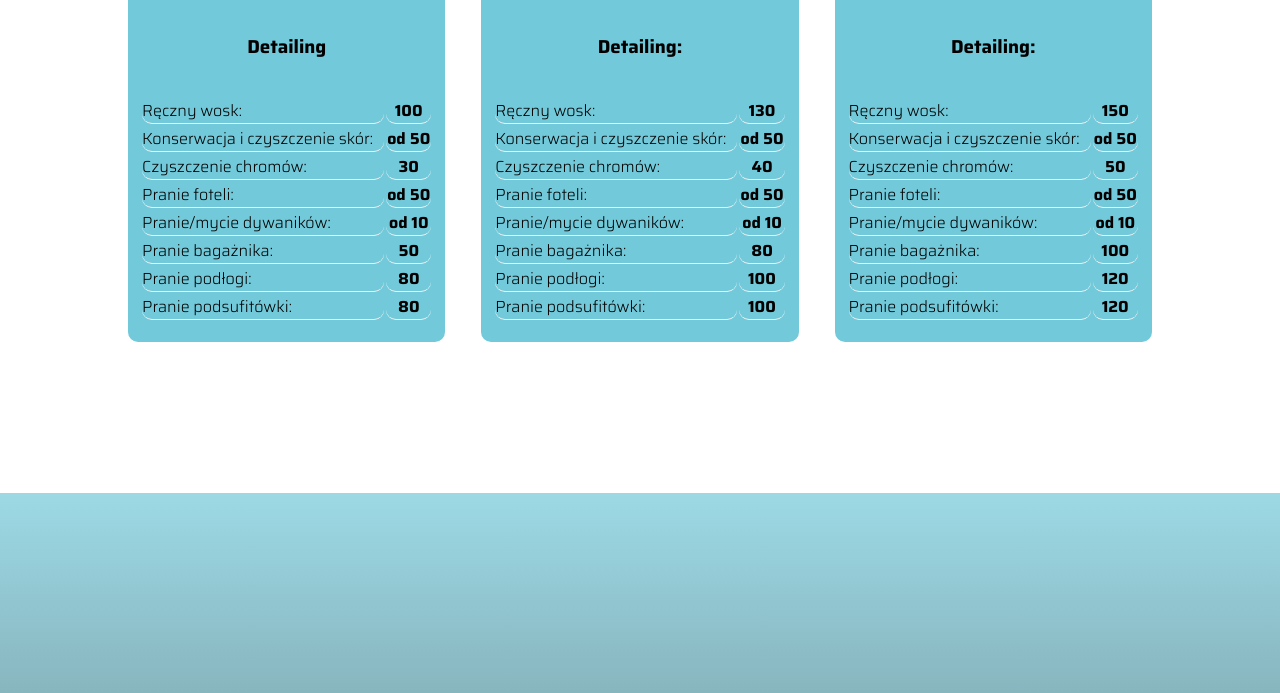
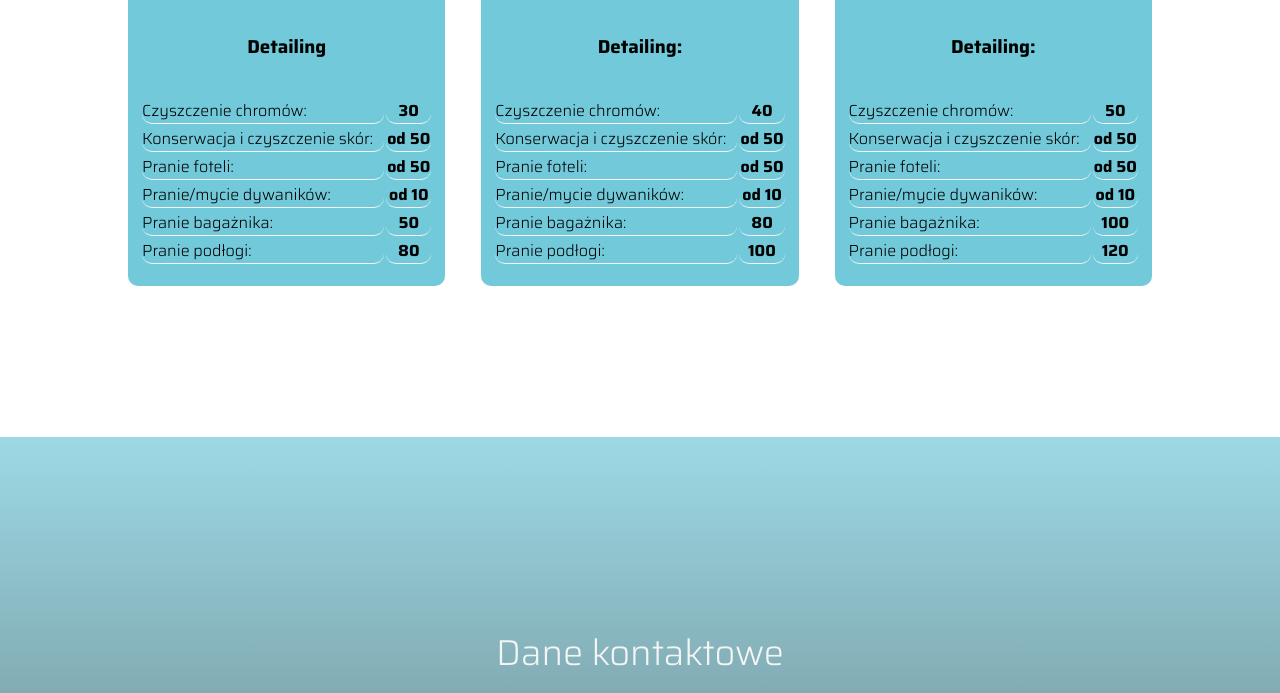
Before and after one commit to KlugSolutions/AquaCarWash.pl-Website, a plain HTML site: page index.html in a window 1280 px wide. Shown: the part 1297-1990 px from the top of the page. Drawn offline with Linux system fonts and the light colour scheme.

Commit message:
change prices

```diff
--- a/index.html
+++ b/index.html
@@ -35,7 +35,8 @@
 			<h1><span>AQUA Car</span> Wash</h1>
 			<hr>
 			<p>Myjnia Samochodowa w Redzie</p>
-			<a href="https://facebook.com/MyjniaReda" class="hero-btn" target="_blank">Polub nas na <i class="fa fa-facebook"></i> i
+			<a href="https://facebook.com/MyjniaReda" class="hero-btn" target="_blank">Polub nas na <i
+					class="fa fa-facebook"></i> i
 				zarezerwuj w terminarzu swoją wizytę!</a>
 		</div>
 	</section>
@@ -80,16 +81,12 @@
 				<table>
 					<h3>Detailing</h3><br>
 					<tr>
-						<td>Ręczny wosk:</td>
-						<th>100</th>
+						<td>Czyszczenie chromów:</td>
+						<th>30</th>
 					</tr>
 					<tr>
 						<td>Konserwacja i czyszczenie skór:</td>
 						<th>od 50</th>
-					</tr>
-					<tr>
-						<td>Czyszczenie chromów:</td>
-						<th>30</th>
 					</tr>
 					<tr>
 						<td>Pranie foteli:</td>
@@ -105,10 +102,6 @@
 					</tr>
 					<tr>
 						<td>Pranie podłogi:</td>
-						<th>80</th>
-					</tr>
-					<tr>
-						<td>Pranie podsufitówki:</td>
 						<th>80</th>
 					</tr>
 				</table>
@@ -148,16 +141,12 @@
 				<table>
 					<h3>Detailing:</h3><br>
 					<tr>
-						<td>Ręczny wosk:</td>
-						<th>130</th>
+						<td>Czyszczenie chromów:</td>
+						<th>40</th>
 					</tr>
 					<tr>
 						<td>Konserwacja i czyszczenie skór:</td>
 						<th>od 50</th>
-					</tr>
-					<tr>
-						<td>Czyszczenie chromów:</td>
-						<th>40</th>
 					</tr>
 					<tr>
 						<td>Pranie foteli:</td>
@@ -173,10 +162,6 @@
 					</tr>
 					<tr>
 						<td>Pranie podłogi:</td>
-						<th>100</th>
-					</tr>
-					<tr>
-						<td>Pranie podsufitówki:</td>
 						<th>100</th>
 					</tr>
 				</table>
@@ -216,16 +201,12 @@
 				<table>
 					<h3>Detailing:</h3><br>
 					<tr>
-						<td>Ręczny wosk:</td>
-						<th>150</th>
+						<td>Czyszczenie chromów:</td>
+						<th>50</th>
 					</tr>
 					<tr>
 						<td>Konserwacja i czyszczenie skór:</td>
 						<th>od 50</th>
-					</tr>
-					<tr>
-						<td>Czyszczenie chromów:</td>
-						<th>50</th>
 					</tr>
 					<tr>
 						<td>Pranie foteli:</td>
@@ -241,10 +222,6 @@
 					</tr>
 					<tr>
 						<td>Pranie podłogi:</td>
-						<th>120</th>
-					</tr>
-					<tr>
-						<td>Pranie podsufitówki:</td>
 						<th>120</th>
 					</tr>
 				</table>
```
